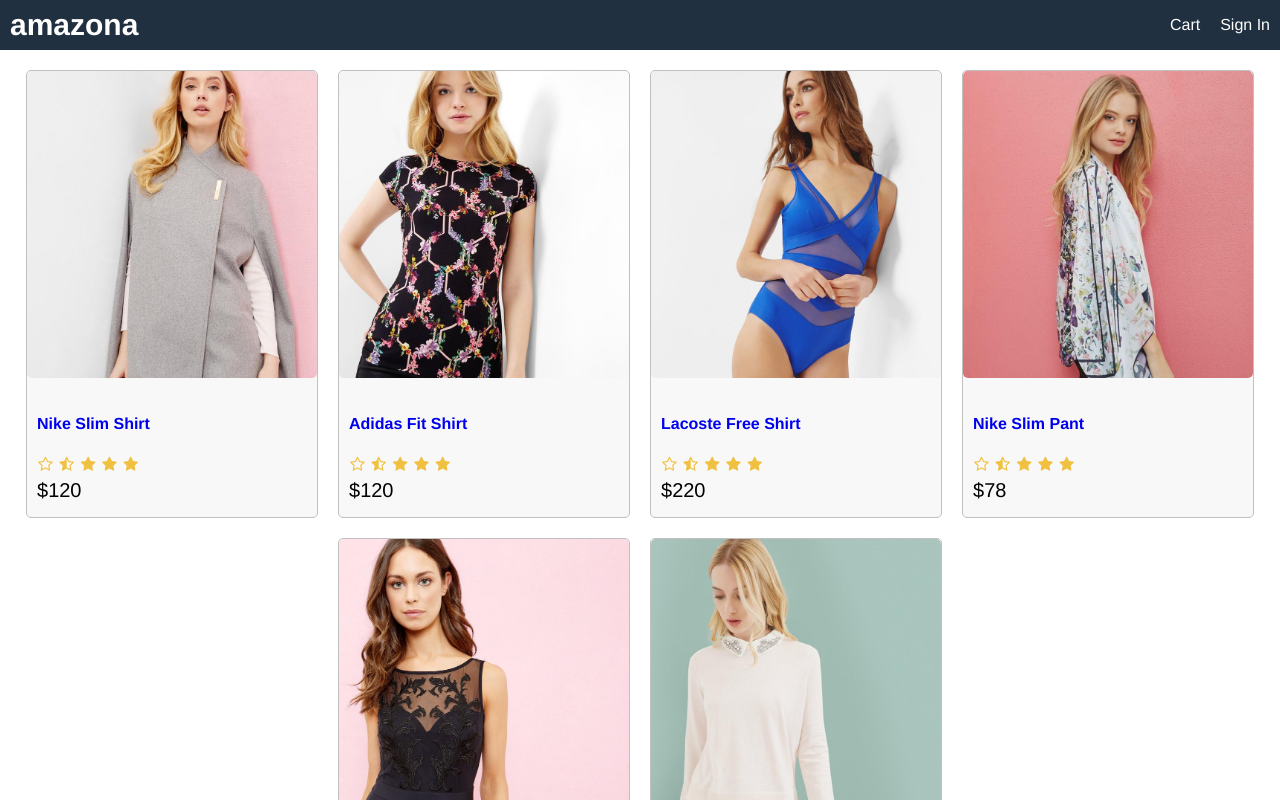
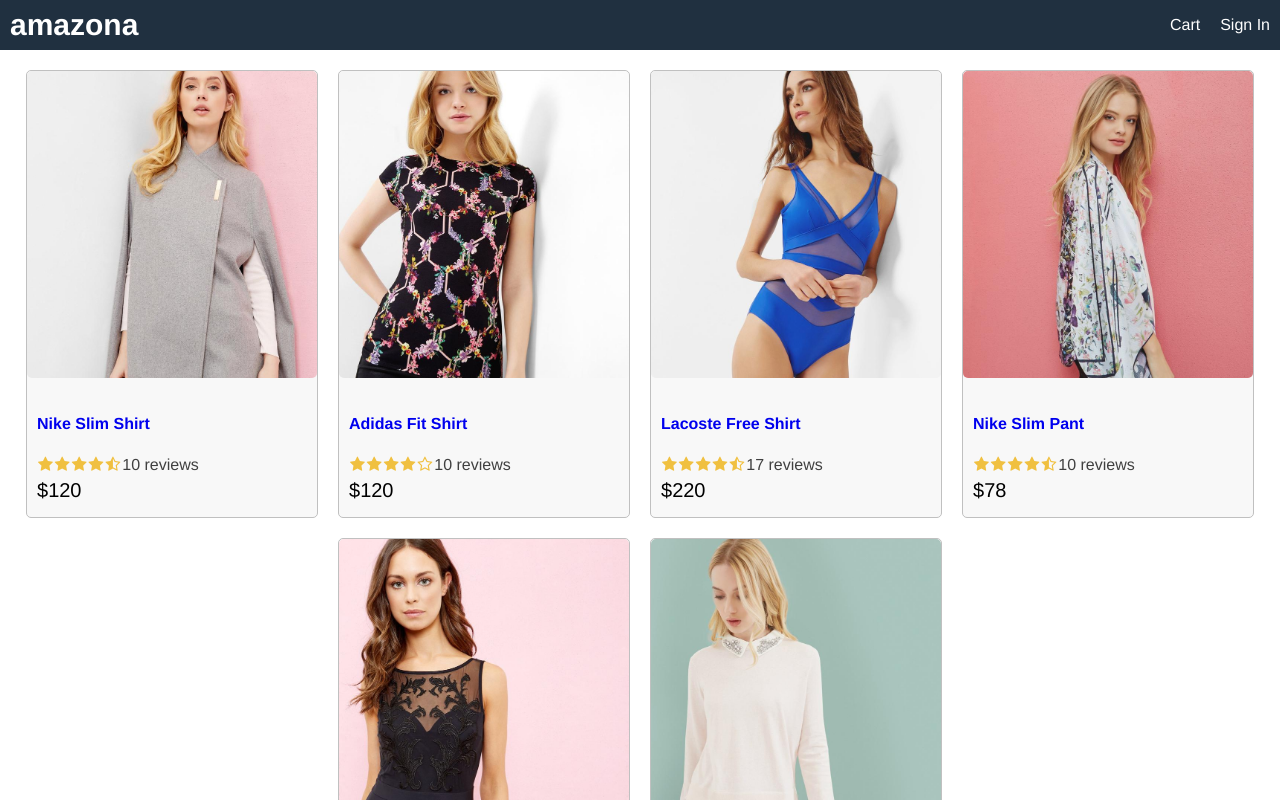
Before and after one commit to lemcok/amazona-app, a React (Create React App) app in the folder frontend/: page / in a window 1280 px wide. Shown: the top 800 px of the page. Built offline with nearby package versions, Linux system fonts and the light colour scheme.

Commit message:
Create Rating and Product Component

```diff
--- a/frontend/src/App.js
+++ b/frontend/src/App.js
@@ -1,5 +1,8 @@
 import React from 'react'
+
+
 import { data } from './data';
+import { Product } from './components/Product';
 
 
 
@@ -21,34 +24,9 @@ function App() {
             <div className="row center">
                 {
                     data.products.map( product => (
-                        <div key={ product._id } className="card">
-                            <a href={`/product/${ product._id }`}>
-                                <img
-                                    className="medium"
-                                    src={ product.image }
-                                    alt={ product.name }
-                                />
-                            </a>
-                            <div className="card-body">
-                                <a href={`/product/${ product._id }`}>
-                                <h2>{ product.name }</h2>
-                                </a>
-                                <div className="rating">
-                                    <span> <i className="fa fa-star-o"></i> </span>
-                                    <span> <i className="fa fa-star-half-o"></i> </span>
-                                    <span> <i className="fa fa-star"></i> </span>
-                                    <span> <i className="fa fa-star"></i> </span>
-                                    <span> <i className="fa fa-star"></i> </span>
-                                </div>
-                                <div className="price">
-                                    ${ product.price }
-                                </div>
-                            </div>
-                        </div>
+                        <Product key={ product._id } { ...product } />
                     ) )
                 }
-
-
 
 
             </div>
--- /dev/null
+++ b/frontend/src/components/Product.js
@@ -0,0 +1,26 @@
+import React from 'react'
+
+import { Rating } from './Rating'
+
+export const Product = ({ _id, name, image, price, rating, numReviews}) => {
+    return (
+        <div key={ _id } className="card">
+            <a href={`/product/${ _id }`}>
+                <img
+                    className="medium"
+                    src={ image }
+                    alt={ name }
+                />
+            </a>
+            <div className="card-body">
+                <a href={`/product/${ _id }`}>
+                <h2>{ name }</h2>
+                </a>
+                <Rating rating={ rating } numReviews={ numReviews }  />
+                <div className="price">
+                    ${ price }
+                </div>
+            </div>
+        </div>
+    )
+}
--- /dev/null
+++ b/frontend/src/components/Rating.js
@@ -0,0 +1,72 @@
+import React from 'react'
+
+export const Rating = ({ rating, numReviews }) => {
+    return (
+        <div className="rating">
+            <span>
+                <i
+                    className={
+                        rating >= 1
+                        ? "fa fa-star"
+                        : rating >= 0.5
+                        ? 'fa fa-star-half-o'
+                        : 'fa fa-star-o'
+                    }
+                ></i>
+            </span>
+
+            <span>
+                <i
+                    className={
+                        rating >= 2
+                        ? "fa fa-star"
+                        : rating >= 1.5
+                        ? 'fa fa-star-half-o'
+                        : 'fa fa-star-o'
+                    }
+                ></i>
+            </span>
+
+            <span>
+                <i
+                    className={
+                        rating >= 3
+                        ? "fa fa-star"
+                        : rating >= 2.5
+                        ? 'fa fa-star-half-o'
+                        : 'fa fa-star-o'
+                    }
+                ></i>
+            </span>
+
+            <span>
+                <i
+                    className={
+                        rating >= 4
+                        ? "fa fa-star"
+                        : rating >= 3.5
+                        ? 'fa fa-star-half-o'
+                        : 'fa fa-star-o'
+                    }
+                ></i>
+            </span>
+
+            <span>
+                <i
+                    className={
+                        rating >= 5
+                        ? "fa fa-star"
+                        : rating >= 4.5
+                        ? 'fa fa-star-half-o'
+                        : 'fa fa-star-o'
+                    }
+                ></i>
+            </span>
+
+            <span>
+                { numReviews + ' reviews'}
+            </span>
+
+        </div>
+    )
+}
--- a/frontend/src/data.js
+++ b/frontend/src/data.js
@@ -18,7 +18,7 @@
             image: '/images/p2.jpg',
             price: 120,
             brand: 'Adidas',
-            rating: 4.5,
+            rating: 4,
             numReviews: 10,
             description: 'high quality product',
         },
--- a/frontend/src/index.css
+++ b/frontend/src/index.css
@@ -111,3 +111,7 @@ img.medium {
   color: #f0c040;
   margin: 0.1rem;
 }
+
+.rating span:last-child {
+  color: #404040;
+}
```
